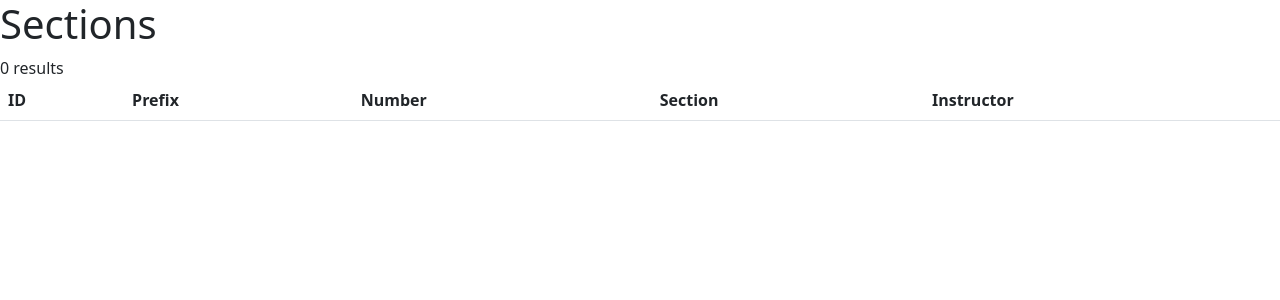
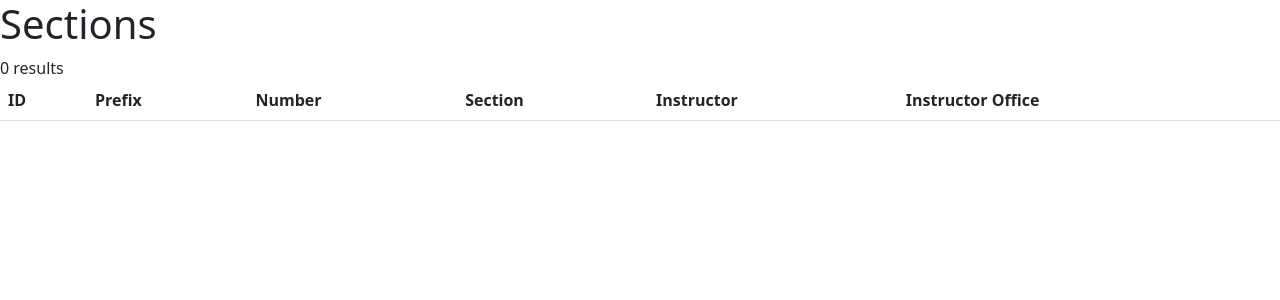
Before and after one commit to taranstauder/EChw3, a PHP site: page /course_instructor.php in a window 1280 px wide. Shown: the top 300 px of the page. Run offline with PHP 8.4, Linux system fonts and the light colour scheme; data that the repository does not hold is empty.

Commit message:
Update course_instructor.php

```diff
--- a/course_instructor.php
+++ b/course_instructor.php
@@ -16,6 +16,7 @@
       <th>Number</th>
       <th>Section</th>
       <th>Instructor</th>
+      <th>Instructor Office</th>
     </tr>
   </thead>
   <tbody>
@@ -33,7 +34,7 @@ if ($conn->connect_error) {
 }
 $cid = $_POST['id'];
 //echo $iid;
-$sql = "select course_id, description, i.instructor_name, c.prefix, c.number from course c join instructor i on i.instructor_name = c.instructor_name" . $cid;
+$sql = "select course_id, description, i.instructor_name, c.prefix, c.number, i.instructor_office from course c join instructor i on i.instructor_name = c.instructor_name" . $cid;
 //echo $sql;
     $result = $conn->query($sql);
 
@@ -47,6 +48,7 @@ if ($result->num_rows > 0) {
     <td><?=$row["number"]?></td>
     <td><?=$row["prefix"]?></td>
     <td><?=$row["instructor_name"]?></td>
+    <td><?=$row["instructor_office"]?></td>
   </tr>
 <?php
   }
```
